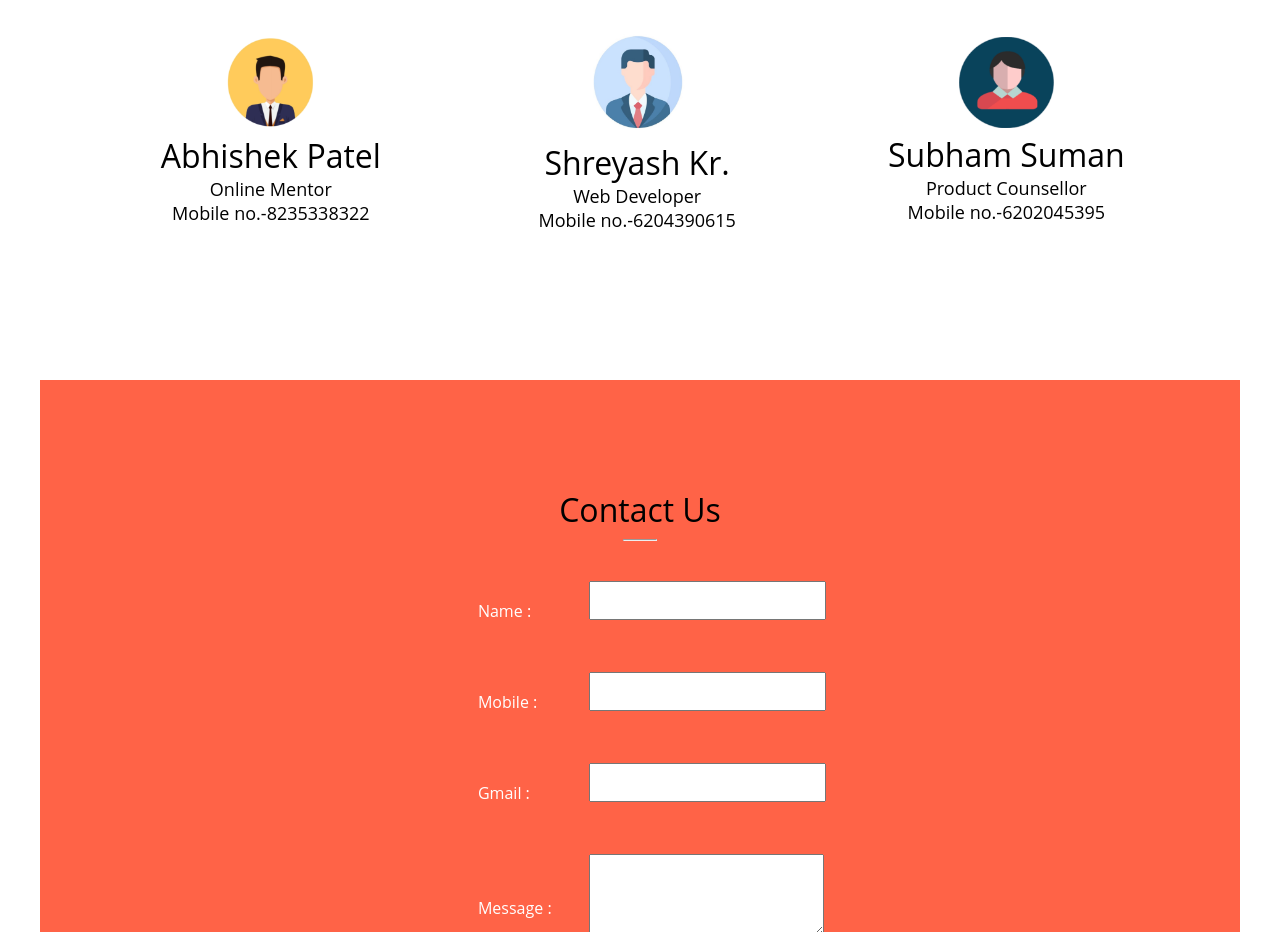
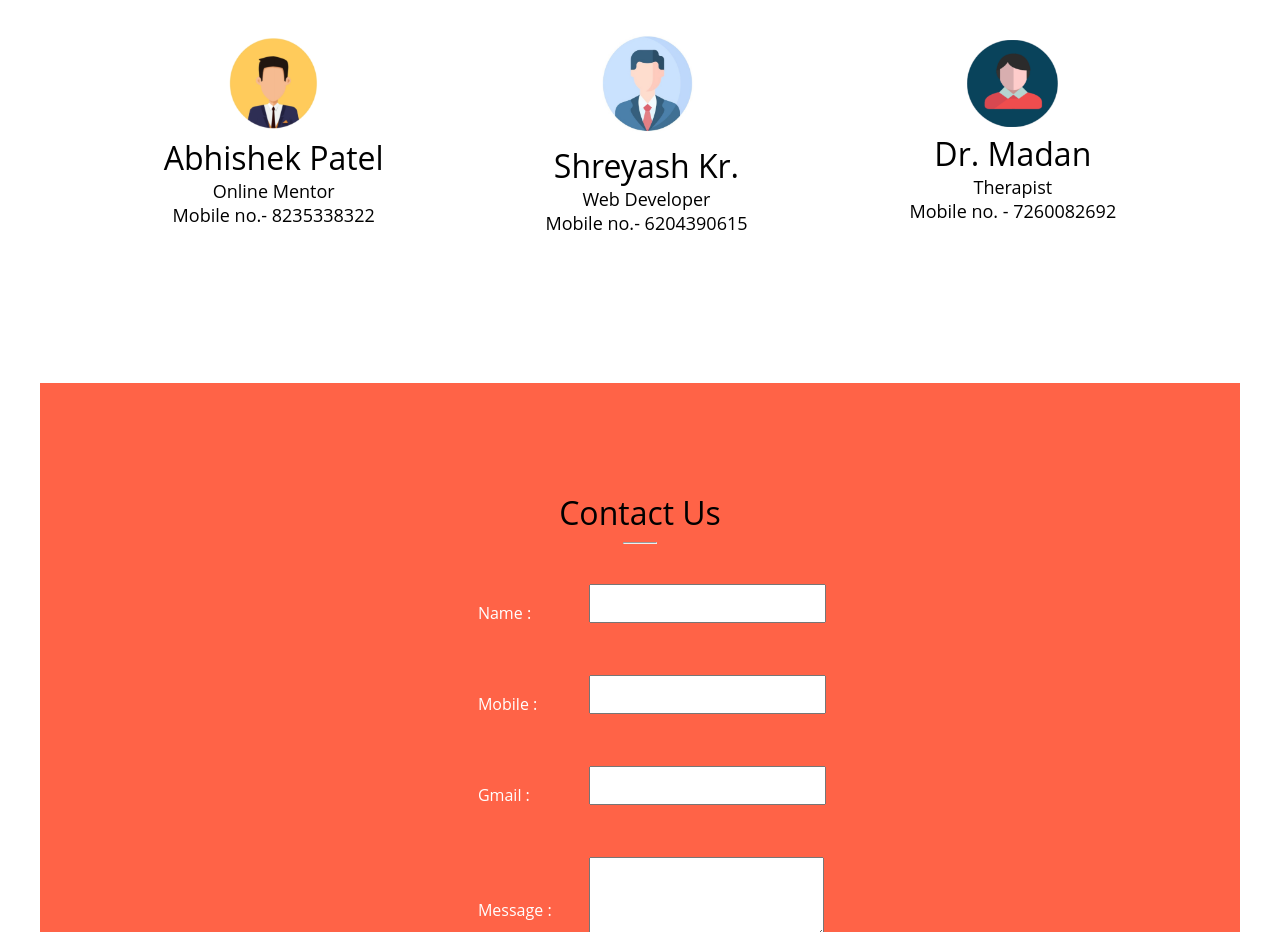
Before and after one commit to Unique019/Website, a plain HTML site: page index.html in a window 1280 px wide. Shown: the part 1561-2493 px from the top of the page. Drawn offline with Linux system fonts and the light colour scheme.

Commit message:
Update index.html

```diff
--- a/index.html
+++ b/index.html
@@ -149,14 +149,14 @@
           <tr align="center">
 
           <td>
-            <img src="pic1.png" width="30%"> <br> <font size="6"> Abhishek Patel </font> <br> <font size="4"> Online Mentor </font> <br> <font size="4">Mobile no.-8235338322</font>
+            <img src="pic1.png" width="30%"> <br> <font size="6"> Abhishek Patel </font> <br> <font size="4"> Online Mentor </font> <br> <font size="4">Mobile no.- 8235338322</font>
 
          </td>
           <td>
-           <img src="055a91979264664a1ee12b9453610d82.jpg" width="30%"> <br><font size="6"> Shreyash Kr. </font> <br> <font size="4"> Web Developer </font> <br> <font size="4"> Mobile no.-6204390615 </font>
+           <img src="055a91979264664a1ee12b9453610d82.jpg" width="30%"> <br><font size="6"> Shreyash Kr. </font> <br> <font size="4"> Web Developer </font> <br> <font size="4"> Mobile no.- 6204390615 </font>
           </td>
           <td>
-            <img src="download.png" width="30%"> <br> <font size="6"> Subham Suman </font> <br> <font size="4"> Product Counsellor </font> <br> <font size="4"> Mobile no.-6202045395 </font>
+            <img src="download.png" width="30%"> <br> <font size="6"> Dr. Madan </font> <br> <font size="4"> Therapist </font> <br> <font size="4"> Mobile no. - 7260082692 </font>
           </td>
 
           </tr>
```
